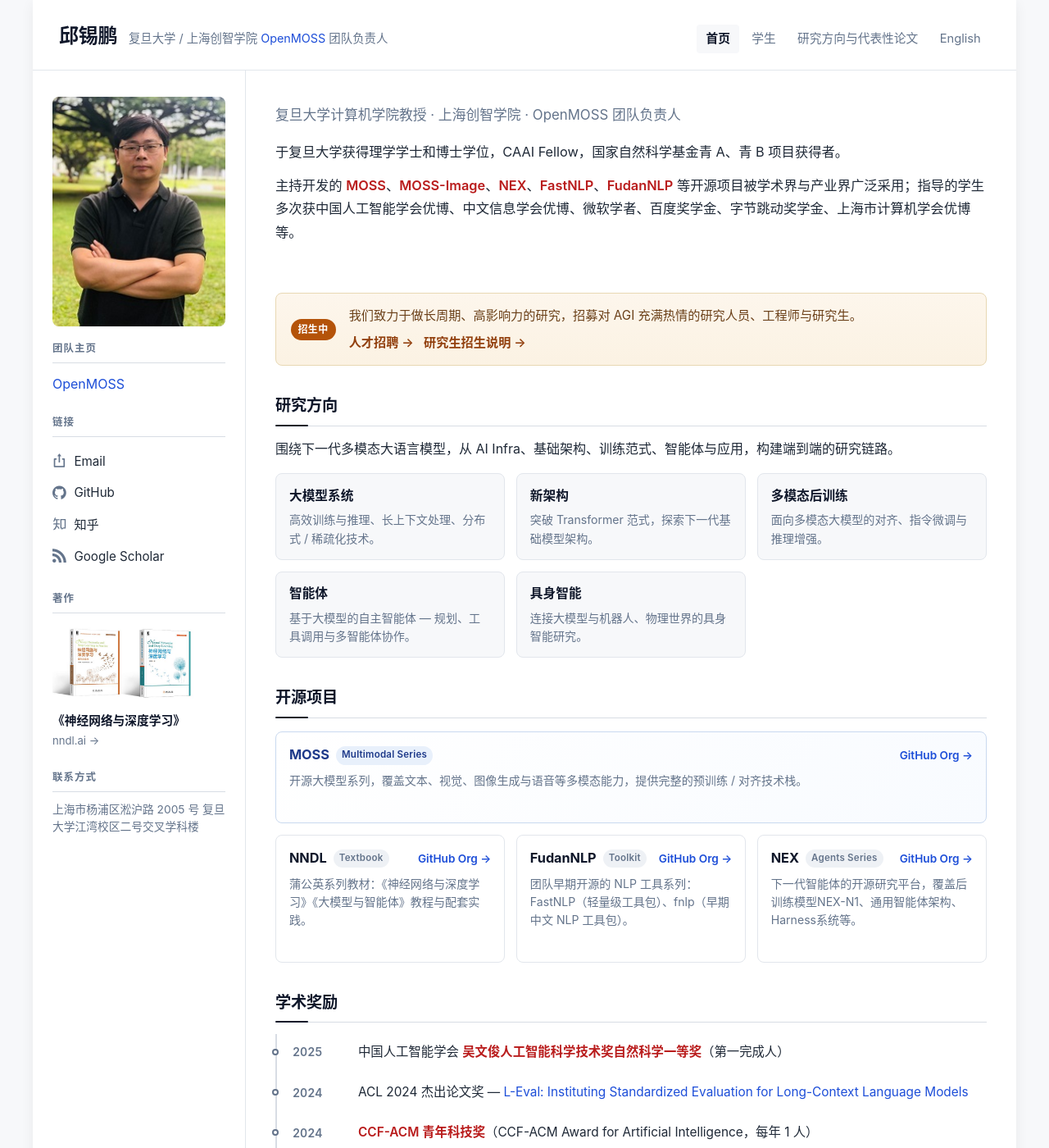
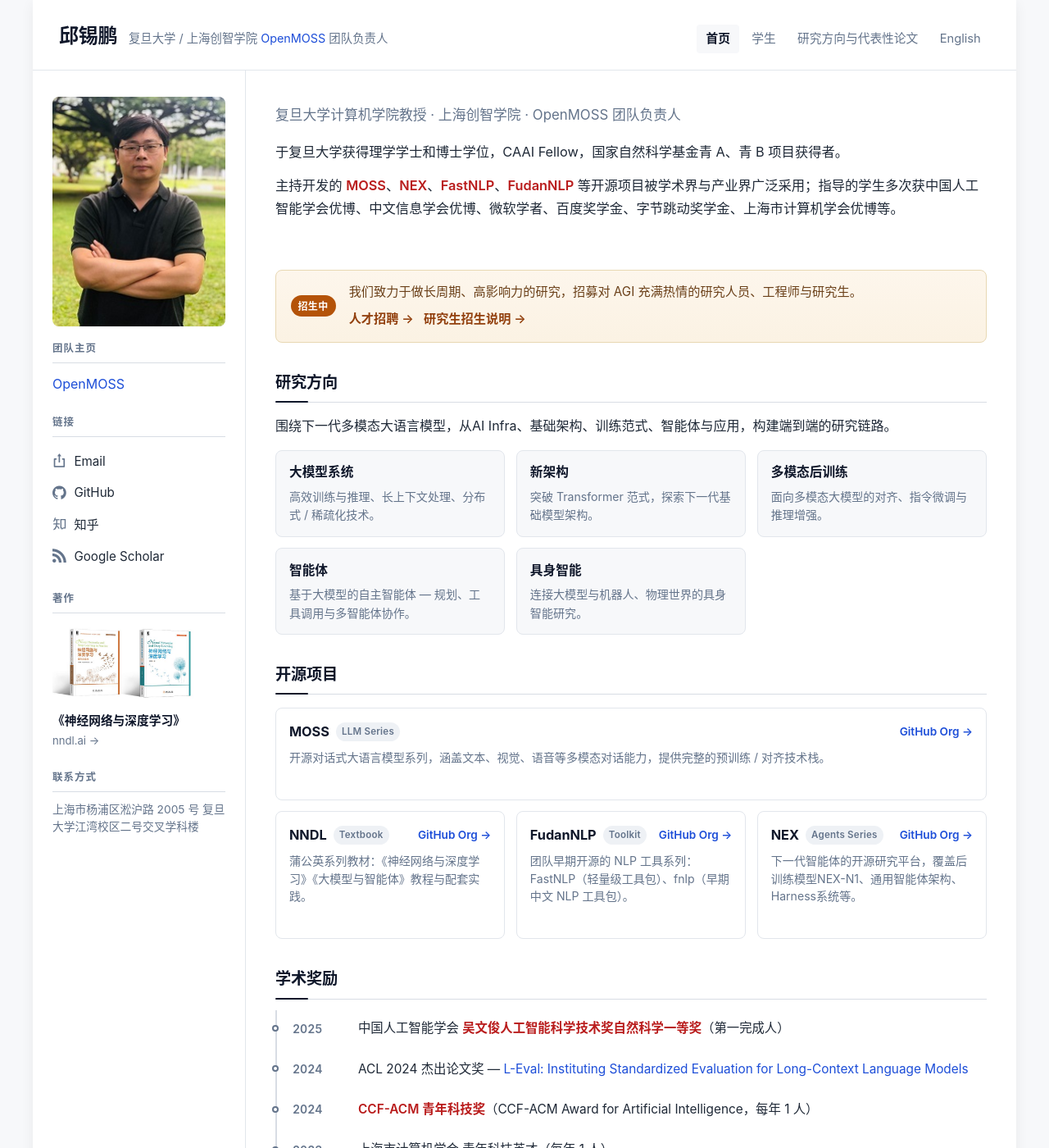
Before and after one commit to xpqiu/xpqiu.github.io, a Jekyll site: the page built from index.html, in a window 1280 px wide and 1400 px high. Shown: the whole window at 82% size. Built offline with Jekyll 4.4.1, drawn with Linux system fonts in a browser that asks for light colours; some web fonts are replaced.

Commit message:
Revert "Add MOSS-Image to homepage"
This reverts commit 378103e87ed8249060e6f72eb3730d0f90bb453f.

```diff
--- a/_data/projects.yml
+++ b/_data/projects.yml
@@ -7,12 +7,12 @@
 - name: 'MOSS'
   url: 'https://github.com/OpenMOSS'
   org: 'OpenMOSS'
-  feature: true   # render as a full-width feature card
+  feature: true   # render as a tall left-column card that fills the row
   # featured: explicit allow list (case-insensitive); also defines display order.
-  featured: ['MOSS', 'MOSS-VL', 'MOSS-Image', 'MOSS-Audio', 'MOSS-Transcribe-Diarize', 'MOSS-TTS-Nano', 'MOSS-TTS', 'MOSS-TTSD', 'MOVA']
-  desc_zh: '开源大模型系列，覆盖文本、视觉、图像生成与语音等多模态能力，提供完整的预训练 / 对齐技术栈。'
-  desc_en: 'Open-source model series spanning text, vision, image generation and speech, with a complete pre-training and alignment stack.'
-  badge: 'Multimodal Series'
+  featured: ['MOSS', 'MOSS-VL', 'MOSS-Audio', 'MOSS-Transcribe-Diarize', 'MOSS-TTS-Nano', 'MOSS-TTS', 'MOSS-TTSD', 'MOVA']
+  desc_zh: '开源对话式大语言模型系列，涵盖文本、视觉、语音等多模态对话能力，提供完整的预训练 / 对齐技术栈。'
+  desc_en: 'Open-source conversational LLM series spanning text, vision and speech, with a complete pre-training and alignment stack.'
+  badge: 'LLM Series'
 - name: 'NNDL'
   url: 'https://github.com/nndl'
   org: 'nndl'
--- a/_includes/head.html
+++ b/_includes/head.html
@@ -4,7 +4,7 @@
 <meta name="viewport" content="width=device-width, initial-scale=1">
 <meta name="author" content="Xipeng Qiu, 邱锡鹏">
 <meta name="description" content="{{ page.description | default: site.description }}">
-<meta name="keywords" content="Xipeng Qiu, 邱锡鹏, 复旦大学, 自然语言处理, 大语言模型, 多模态模型, 深度学习, MOSS, MOSS-Image, OpenMOSS">
+<meta name="keywords" content="Xipeng Qiu, 邱锡鹏, 复旦大学, 自然语言处理, 大语言模型, 深度学习, MOSS, OpenMOSS">
 <title>{% if page.title %}{{ page.title }} · {% endif %}{% if lang == "en" %}{{ site.title_en }}{% else %}{{ site.title }}{% endif %}</title>
 <link rel="stylesheet" href="{{ '/assets/css/main.css' | relative_url }}">
 <link rel="icon" type="image/jpeg" href="{{ '/xpqiu.jpg' | relative_url }}">
--- a/assets/css/main.css
+++ b/assets/css/main.css
@@ -495,17 +495,6 @@
   transition: border-color 0.15s ease, transform 0.15s ease, box-shadow 0.15s ease;
   text-decoration: none !important;
 }
-.project-card--feature {
-  background: linear-gradient(135deg, #fff 0%, #f8fbff 100%);
-  border-color: #c9d9ef;
-}
-.project-card--feature .project-card__name {
-  color: var(--c-link-h);
-}
-.project-card--feature .project-card__badge {
-  background: #e8f0fb;
-  color: var(--c-link-h);
-}
 .project-card:hover {
   border-color: var(--c-link);
   transform: translateY(-1px);
@@ -553,7 +542,7 @@
   padding: 0;
   margin: 0.25rem 0 0.75rem;
   display: grid;
-  grid-template-columns: repeat(auto-fit, minmax(180px, 1fr));
+  grid-template-columns: repeat(auto-fit, minmax(240px, 1fr));
   gap: 0.35rem;
 }
 .repos-loading {
--- a/en.html
+++ b/en.html
@@ -9,7 +9,7 @@
   <p class="hero__subtitle">Professor, School of Computer Science, Fudan University · Lead of OpenMOSS</p>
   <div class="hero__bio">
     <p>Xipeng Qiu is a Professor at the School of Computer Science, Fudan University, and a CAAI Fellow. He received his B.S. and Ph.D. degrees from Fudan University. His research focuses on large language models, multimodal foundation models, and AI agents.</p>
-    <p>He leads the development of the open-source models <span class="hl">MOSS</span> / <span class="hl">MOSS-Image</span> and the NLP toolkits <span class="hl">FastNLP</span> / <span class="hl">FudanNLP</span>, widely adopted in academia and industry. His students have received the CAAI / CIPSC Best Dissertation Award, Microsoft Research Asia Fellowship, and Baidu / ByteDance Scholarships.</p>
+    <p>He leads the development of the open-source LLM <span class="hl">MOSS</span> and the NLP toolkits <span class="hl">FastNLP</span> / <span class="hl">FudanNLP</span>, widely adopted in academia and industry. His students have received the CAAI / CIPSC Best Dissertation Award, Microsoft Research Asia Fellowship, and Baidu / ByteDance Scholarships.</p>
   </div>
 </section>
 
--- a/index.html
+++ b/index.html
@@ -9,7 +9,7 @@
   <p class="hero__subtitle">复旦大学计算机学院教授 · 上海创智学院 · OpenMOSS 团队负责人</p>
   <div class="hero__bio">
     <p>于复旦大学获得理学学士和博士学位，CAAI Fellow，国家自然科学基金青 A、青 B 项目获得者。</p>
-    <p>主持开发的 <span class="hl">MOSS</span>、<span class="hl">MOSS-Image</span>、<span class="hl">NEX</span>、<span class="hl">FastNLP</span>、<span class="hl">FudanNLP</span> 等开源项目被学术界与产业界广泛采用；指导的学生多次获中国人工智能学会优博、中文信息学会优博、微软学者、百度奖学金、字节跳动奖学金、上海市计算机学会优博等。</p>
+    <p>主持开发的 <span class="hl">MOSS</span>、<span class="hl">NEX</span>、<span class="hl">FastNLP</span>、<span class="hl">FudanNLP</span> 等开源项目被学术界与产业界广泛采用；指导的学生多次获中国人工智能学会优博、中文信息学会优博、微软学者、百度奖学金、字节跳动奖学金、上海市计算机学会优博等。</p>
   </div>
 </section>
 
@@ -23,7 +23,7 @@
 
 <section class="section">
   <h2>研究方向</h2>
-  <p>围绕下一代多模态大语言模型，从 AI Infra、基础架构、训练范式、智能体与应用，构建端到端的研究链路。</p>
+  <p>围绕下一代多模态大语言模型，从AI Infra、基础架构、训练范式、智能体与应用，构建端到端的研究链路。</p>
   <div class="topic-grid">
     {% for item in site.data.research %}
     <div class="topic-card">
```
